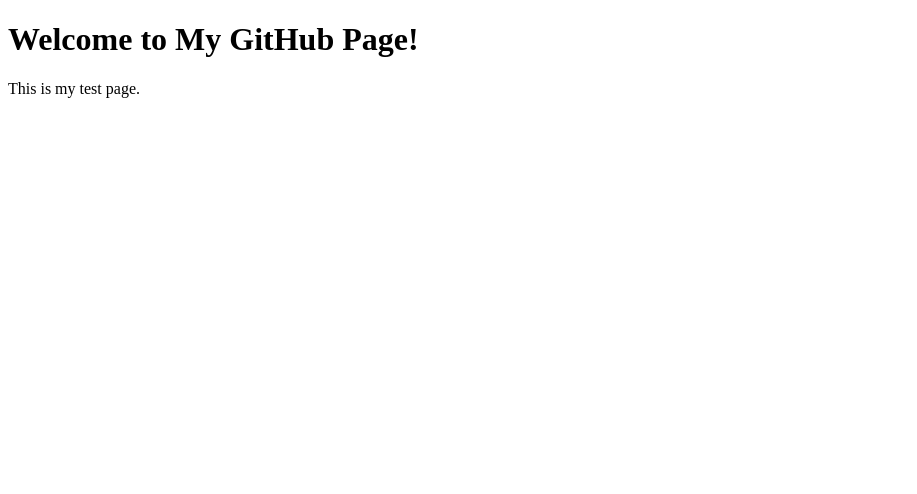
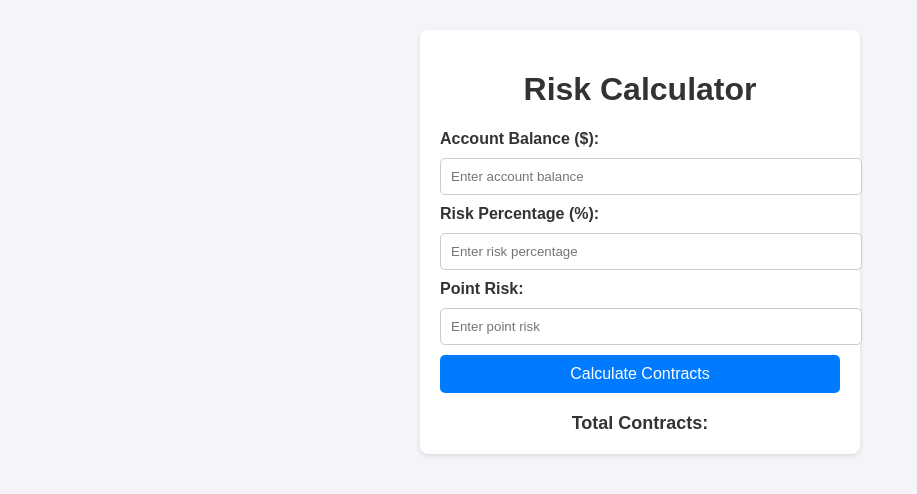
Before and after one commit to birdy-luis/mnq_v2, a plain HTML site: page index.html in a window 1280 px wide. Shown: the whole page, without its empty margins (0-917 px from the left). Drawn offline with Linux system fonts and the light colour scheme.

Commit message:
Add files via upload

```diff
--- a/index.html
+++ b/index.html
@@ -3,10 +3,99 @@
 <head>
     <meta charset="UTF-8">
     <meta name="viewport" content="width=device-width, initial-scale=1.0">
-    <title>My GitHub Page</title>
+    <title>Risk Management Calculator</title>
+    <style>
+        body {
+            font-family: Arial, sans-serif;
+            margin: 20px;
+            padding: 10px;
+            background-color: #f4f4f9;
+            color: #333;
+        }
+        .container {
+            max-width: 400px;
+            margin: auto;
+            padding: 20px;
+            background: #ffffff;
+            border-radius: 8px;
+            box-shadow: 0 2px 5px rgba(0, 0, 0, 0.1);
+        }
+        h1 {
+            text-align: center;
+        }
+        label {
+            font-weight: bold;
+        }
+        input {
+            width: 100%;
+            padding: 10px;
+            margin: 10px 0;
+            border: 1px solid #ccc;
+            border-radius: 5px;
+        }
+        button {
+            width: 100%;
+            padding: 10px;
+            background-color: #007BFF;
+            color: white;
+            border: none;
+            border-radius: 5px;
+            cursor: pointer;
+            font-size: 16px;
+        }
+        button:hover {
+            background-color: #0056b3;
+        }
+        .result {
+            margin-top: 20px;
+            font-size: 18px;
+            font-weight: bold;
+            text-align: center;
+        }
+    </style>
 </head>
 <body>
-    <h1>Welcome to My GitHub Page!</h1>
-    <p>This is my test page.</p>
+    <div class="container">
+        <h1>Risk Calculator</h1>
+        <label for="accountBalance">Account Balance ($):</label>
+        <input type="number" id="accountBalance" placeholder="Enter account balance" required>
+
+        <label for="riskPercentage">Risk Percentage (%):</label>
+        <input type="number" id="riskPercentage" placeholder="Enter risk percentage" required>
+
+        <label for="pointRisk">Point Risk:</label>
+        <input type="number" id="pointRisk" placeholder="Enter point risk" required>
+
+        <button onclick="calculateContracts()">Calculate Contracts</button>
+
+        <div class="result" id="result">Total Contracts: </div>
+    </div>
+
+    <script>
+        function calculateContracts() {
+            // Get user inputs
+            const accountBalance = parseFloat(document.getElementById("accountBalance").value);
+            const riskPercentage = parseFloat(document.getElementById("riskPercentage").value) / 100;
+            const pointRisk = parseFloat(document.getElementById("pointRisk").value);
+
+            // Validate inputs
+            if (isNaN(accountBalance) || isNaN(riskPercentage) || isNaN(pointRisk)) {
+                document.getElementById("result").textContent = "Please fill in all fields with valid numbers.";
+                return;
+            }
+
+            // Calculate total risk in dollars
+            const totalRisk = accountBalance * riskPercentage;
+
+            // Calculate risk per contract in dollars
+            const riskPerContract = pointRisk * 2; // $2 per point move
+
+            // Calculate number of contracts
+            const totalContracts = Math.floor(totalRisk / riskPerContract);
+
+            // Display result
+            document.getElementById("result").textContent = `Total Contracts: ${totalContracts}`;
+        }
+    </script>
 </body>
 </html>
```
